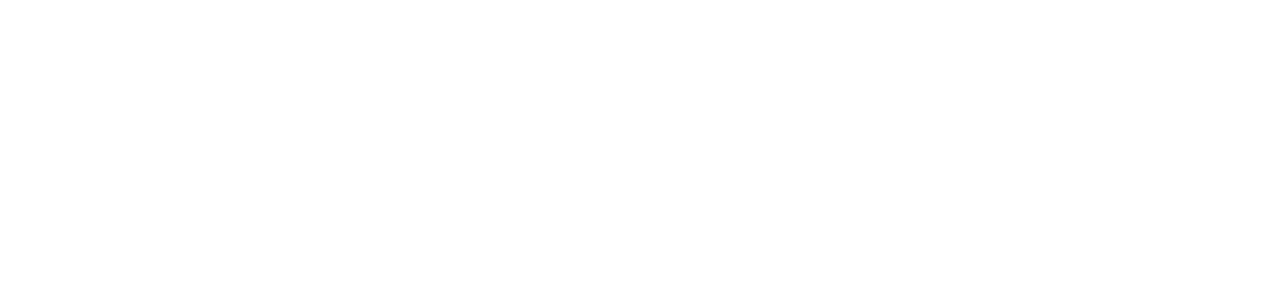
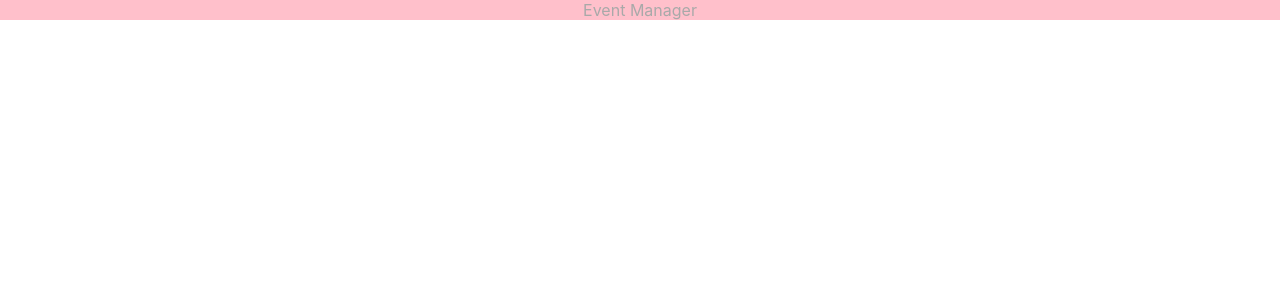
Before and after one commit to jonathandw743/CO2-plotting-for-SAMHE, a React (Create React App) app: page / in a window 1280 px wide. Shown: the top 300 px of the page. Built offline with nearby package versions, Linux system fonts and the light colour scheme.

Commit message:
added container title

```diff
--- a/src/App.js
+++ b/src/App.js
@@ -1,10 +1,9 @@
 import logo from "./logo.svg";
 import "./App.css";
+import Container from "./components/Container";
 
 function App() {
-    return (
-        <></>
-    );
+    return <Container title='Event Manager' />;
 }
 
 export default App;
--- /dev/null
+++ b/src/components/Container.js
@@ -0,0 +1,13 @@
+const Container = ({ title }) => {
+  return (
+    <div style={containerStyle}>{title}</div>
+  )
+}
+
+const containerStyle = {
+    backgroundColor: 'pink',
+    color: 'darkgrey',
+    textAlign: 'center'
+}
+
+export default Container
```
